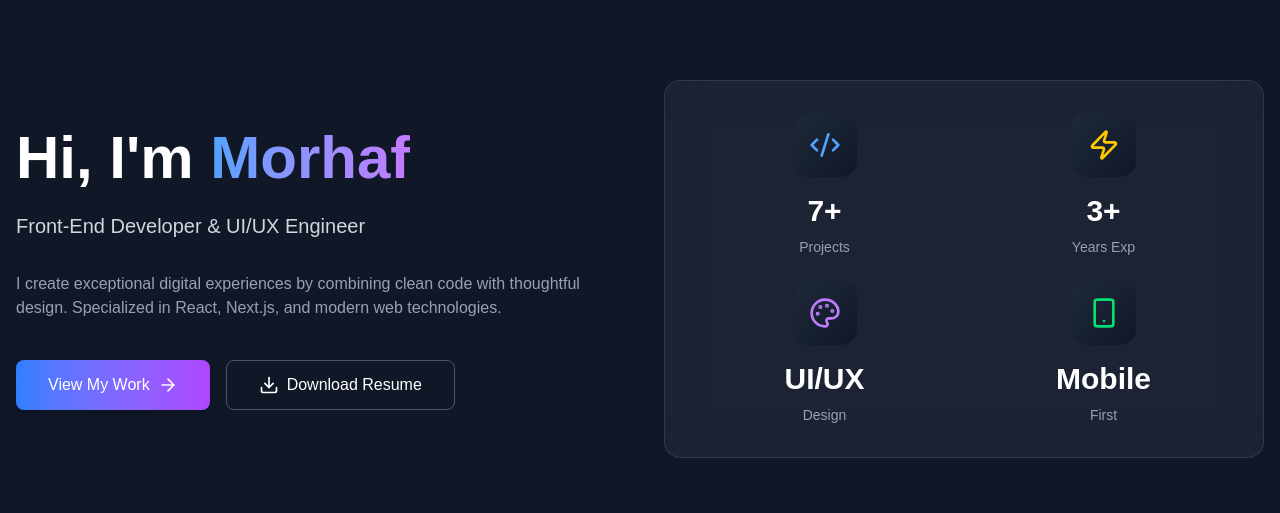
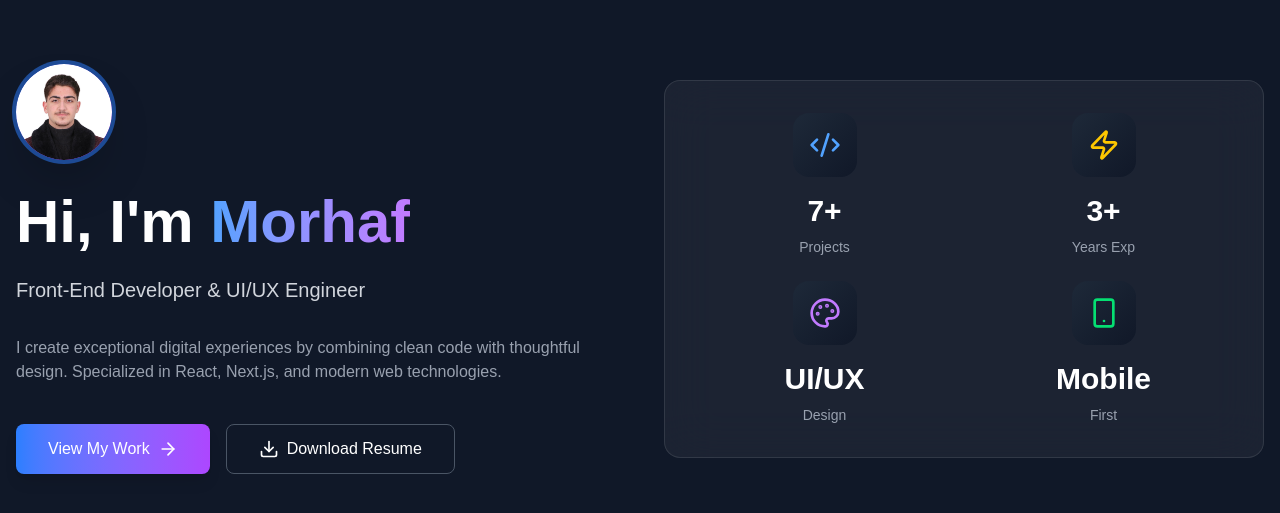
Before and after one commit to MorhafGhziel/Portfolio, a Next.js app: page / in a window 1280 px wide. Shown: the part 131-644 px from the top of the page. Built offline with nearby package versions, Linux system fonts and the light colour scheme.

Commit message:
feat(hero): Add profile photo

```diff
--- a/components/Hero.tsx
+++ b/components/Hero.tsx
@@ -7,6 +7,7 @@ import {
   Smartphone,
   Zap,
 } from "lucide-react";
+import Image from "next/image";
 
 const Hero = () => {
   return (
@@ -14,6 +15,18 @@ const Hero = () => {
       <div className="max-w-7xl mx-auto grid lg:grid-cols-2 gap-12 items-center">
         {/* Left Column - Text Content */}
         <div className="text-center lg:text-left">
+          {/* Profile Avatar */}
+          <div className="flex justify-center lg:justify-start mb-8">
+            <div className="w-20 h-20 sm:w-24 sm:h-24 ring-4 ring-blue-500/50 shadow-2xl rounded-full overflow-hidden bg-gradient-to-br from-blue-500 to-purple-500 flex items-center justify-center">
+              <Image
+                src="/images/profile.jpg"
+                alt="Morhaf Profile Picture"
+                width={96}
+                height={96}
+                className="w-full h-full object-cover rounded-full"
+              />
+            </div>
+          </div>
           <h1 className="text-4xl sm:text-5xl lg:text-6xl font-bold mb-6">
             Hi, I'm{" "}
             <span className="bg-gradient-to-r from-blue-400 to-purple-400 bg-clip-text text-transparent">
--- a/package.json
+++ b/package.json
@@ -9,6 +9,7 @@
     "lint": "next lint"
   },
   "dependencies": {
+    "framer-motion": "^12.18.1",
     "lucide-react": "^0.517.0",
     "next": "15.3.3",
     "react": "^19.0.0",
```
Also changed, not shown: public/images/profile.jpg (added), 1 other file (tests, documents, lock files or other folders).
